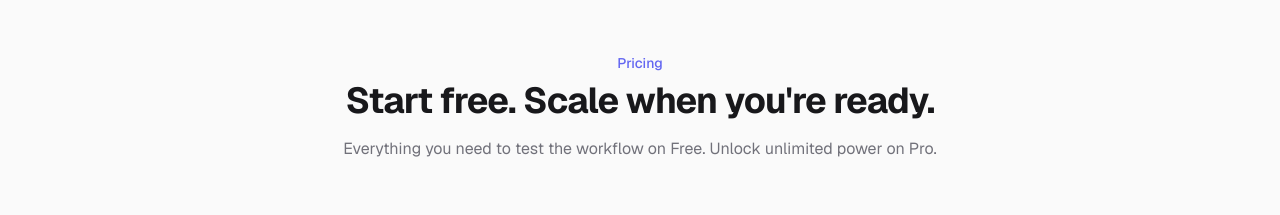
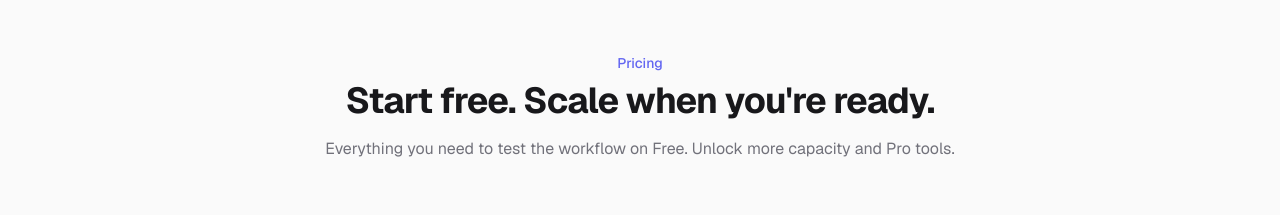
Before and after one commit to yug1ne/creatornivo, a Next.js app: page / in a window 1280 px wide. Shown: the part 5120-5335 px from the top of the page. Built offline with nearby package versions, Linux system fonts and the light colour scheme; no server answers.

Commit message:
Fix onboarding tour and checkout diagnostics

```diff
--- a/src/components/landing/pricing-section.tsx
+++ b/src/components/landing/pricing-section.tsx
@@ -7,6 +7,7 @@ import {
   isBillingCheckoutConfigured,
 } from "@/config/billing";
 import { PLANS } from "@/config/plans";
+import { paddleConfig } from "@/config/paddle";
 import { buttonVariants } from "@/components/ui/button";
 import { Card, CardContent } from "@/components/ui/card";
 import { ProPlanPricing } from "@/components/pricing/pro-plan-pricing";
@@ -28,8 +29,8 @@ export async function PricingSection() {
             Start free. Scale when you&apos;re ready.
           </h2>
           <p className="mt-4 text-muted-foreground">
-            Everything you need to test the workflow on Free. Unlock unlimited
-            power on Pro.
+            Everything you need to test the workflow on Free. Unlock more
+            capacity and Pro tools.
           </p>
           {earlyAccessStatus.isAvailable && (
             <p className="mt-3 text-sm font-medium text-primary">
@@ -93,6 +94,7 @@ export async function PricingSection() {
                     billingProvider={billingProvider}
                     earlyAccessAvailable={earlyAccessStatus.isAvailable}
                     earlyAccessPrice={earlyAccessStatus.price}
+                    paddleEnvironment={paddleConfig.environment}
                   />
                 ) : (
                   <Link
```
